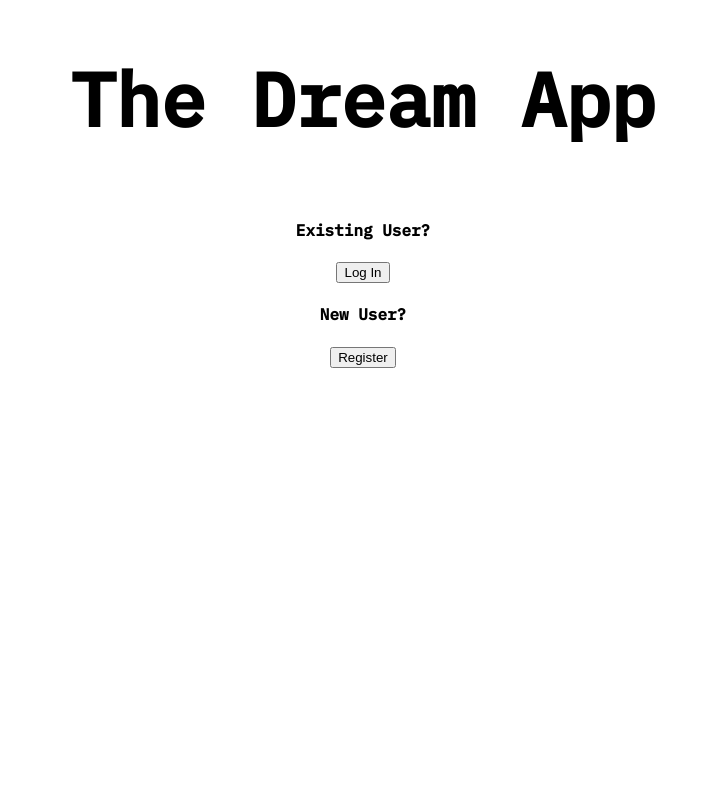
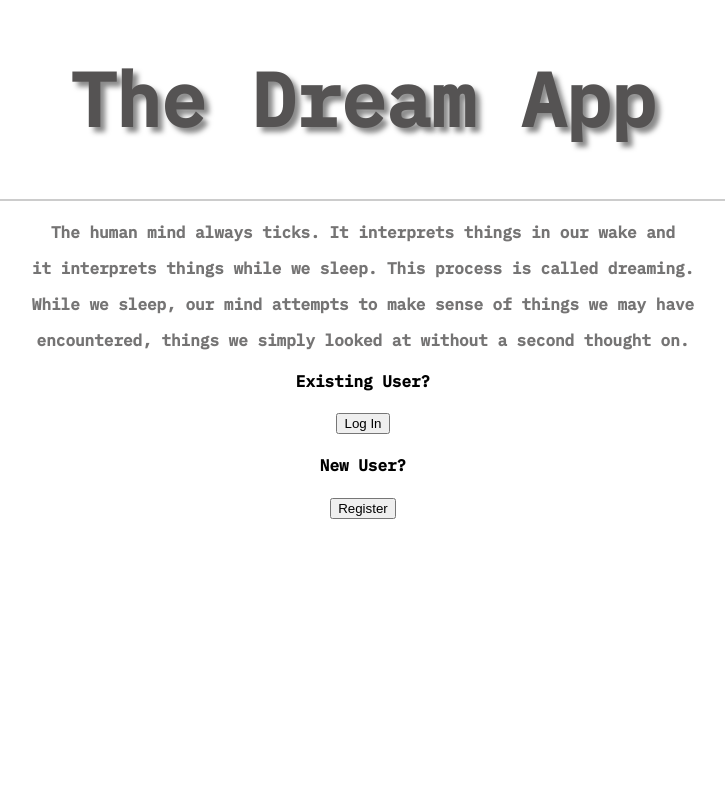
Before and after one commit to yyerthao/prime-solo-project, a React app: page /#/home in a window 1280 px wide. Shown: the top 800 px of the page, without its empty margins (277-1002 px from the left). Built offline with nearby package versions, Linux system fonts and the light colour scheme; no server answers.

Commit message:
Updated landing page with horizontal line

```diff
--- a/src/components/AboutPage/AboutPage.js
+++ b/src/components/AboutPage/AboutPage.js
@@ -25,8 +25,6 @@ const AboutPage = () => (
       <p>
       encountered, things we simply looked at without a second thought on.
       </p>
-
-
     </div>
   </div>
 );
--- a/src/components/LandingPage/LandingPage.css
+++ b/src/components/LandingPage/LandingPage.css
@@ -82,6 +82,7 @@ Grid
 
 
 
+/* ------------------------------------------------------------------------------------------------------ */
 
 .center{
   font-family: 'IBM Plex Mono', monospace;
@@ -90,8 +91,26 @@ Grid
 
 .app-name{
     font-size: 75px;
+    text-shadow: 5px 5px 5px rgba(24, 24, 24, 0.507);
+    color: rgb(85, 83, 83);
+  }
+
+.container-in-line{
+  display: inline;
 }
 
-.container-in-line{
-  display: inline-block
+p{
+  color: rgb(117, 116, 116);
 }
+
+hr {
+  display: block;
+  height: 5px;
+  border: 0;
+  border-top: 2px solid #ccc;
+  padding: 0;
+  margin: 0 3rem;
+}
+
+
+/* ------------------------------------------------------------------------------------------------------ */
--- a/src/components/LandingPage/LandingPage.js
+++ b/src/components/LandingPage/LandingPage.js
@@ -26,12 +26,35 @@ class LandingPage extends Component {
     return (
       <div className="center">
         <h1 className ="app-name"> The Dream App </h1>
+          <hr></hr>
         <div>
           {/* There used to be text inside here, all the text in here were originally
           on the left side of the DOM ... reediting to utilize my links onto DOM */}
 
+          <div>
+            <p>
+            The human mind always ticks. It interprets things in our wake and
+            </p>
+            <p>
+            it interprets things while we sleep.
+            This process is called dreaming.
+            </p>
+            <p>
+            While we sleep, our mind attempts to make sense of things we may have
+            </p>
+            <p>
+            encountered, things we simply looked at without a second thought on.
+            </p>
+          </div>
           <div className="container-in-line">
-            <h4>Existing User?</h4><button onClick={this.onLogin}>Log In</button><h4>New User?</h4><button onClick={this.onRegister}>Register</button>
+            <h4>Existing User?</h4>
+              <button onClick={this.onLogin}>
+                  Log In
+              </button>
+              <h4>New User?</h4>
+                <button onClick={this.onRegister}>
+                    Register
+                </button>
 
 {/* ---------------------------------------------------------------------------------- */}
           {/* <div className="grid-col grid-col_8"> */}
@@ -42,7 +65,7 @@ class LandingPage extends Component {
             {/* <center className="center">
               <h4>Existing User?</h4>
               <button className="btn btn_sizeSm" onClick={this.onLogin}>
-                Login
+              Login
               </button>
               <h4>New User?</h4>
               <button className="btn btn_sizeSm" onClick={this.onRegister}>
```
